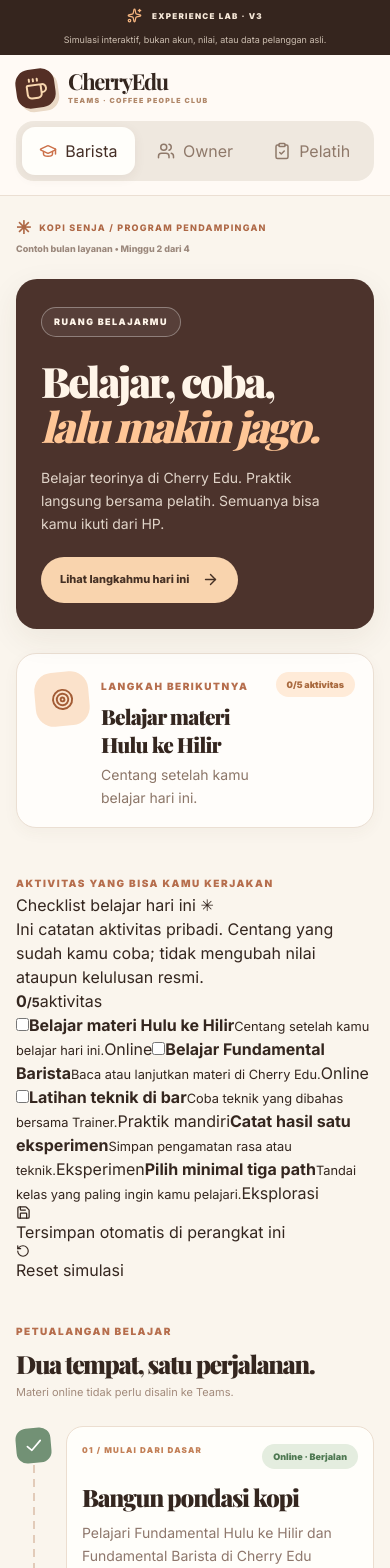
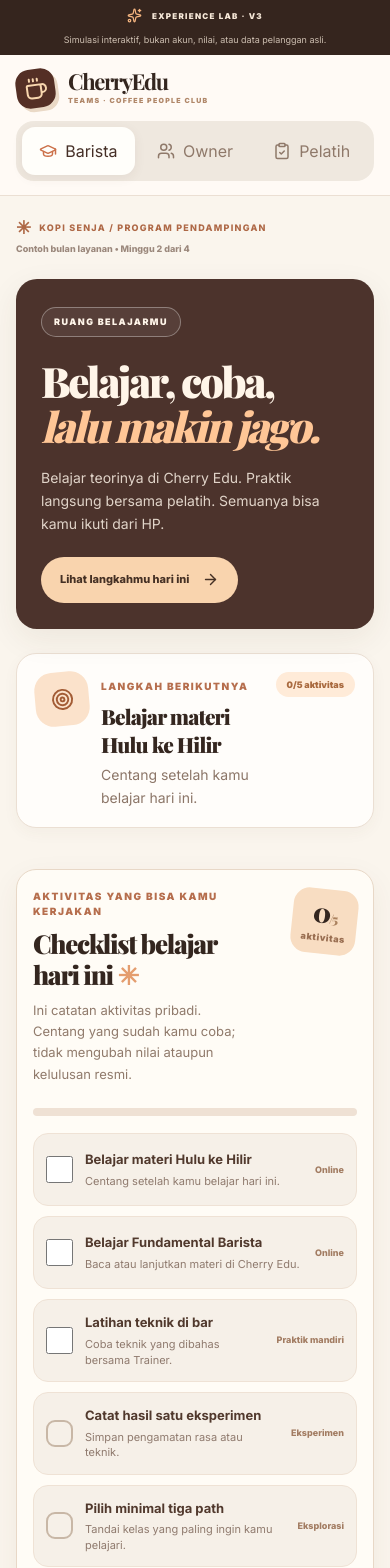
Before and after one commit to hallogroup-hq/cherryedu-teams, a Next.js app: page /experience-lab in a window 390 px wide. Shown: the top 1568 px of the page. Built offline with nearby package versions, Linux system fonts and the light colour scheme.

Commit message:
style(barista): tactile interactive mobile checklist path picker and coffee experiment notebook

```diff
--- a/app/experience-lab/experience-lab.module.css
+++ b/app/experience-lab/experience-lab.module.css
@@ -263,3 +263,92 @@
  .courseCard p{font-size:14px}
  .ownerHero .heroButton,.baristaHero .heroButton,.trainerHero .heroButton{min-height:46px}
 }
+
+/* Barista activity workspace — interactive personal tracking, never official completion. */
+.checklistPanel{border:1px solid #e8d8c7;background:#fffcf6;border-radius:25px;padding:28px;margin-bottom:35px;box-shadow:0 10px 30px #5c3d2510}
+.checklistHeader{display:flex;justify-content:space-between;gap:22px;align-items:flex-start}
+.checklistHeader h2{font:800 clamp(26px,3vw,36px) var(--font-serif),Georgia,serif;letter-spacing:-.05em;line-height:1.19;margin:8px 0 9px}
+.checklistHeader h2 span{color:#e49d6e}
+.checklistHeader p{font-size:13px;line-height:1.65;color:#907a6b;max-width:580px;margin:0}
+.checklistCounter{width:88px;min-height:88px;display:flex;align-items:center;justify-content:center;flex-direction:column;background:#f8ddc2;border-radius:22px;transform:rotate(6deg);flex-shrink:0}
+.checklistCounter>strong{font:800 36px var(--font-serif),Georgia,serif;letter-spacing:-.06em;line-height:1}
+.checklistCounter>strong small{font-size:16px;color:#aa815e}
+.checklistCounter>span{font-size:9px;color:#996e51;font-weight:900;letter-spacing:.06em;margin-top:5px}
+.checklistTrack{margin:23px 0 17px;height:8px;background:#efe1d4;border-radius:99px;overflow:hidden}
+.checklistTrack span{display:block;height:100%;border-radius:99px;background:#ee9b64;transition:width .26s}
+.taskList{display:grid;grid-template-columns:1fr 1fr;gap:10px}
+.taskItem{position:relative;display:flex;align-items:center;gap:12px;border-radius:15px;background:#f6f0e8;border:1px solid #efe2d5;padding:15px;min-height:86px;transition:background .18s,border-color .18s;cursor:pointer;min-width:0}
+.taskItem:hover{border-color:#e9b08a;background:#fff1e4}
+.taskFinished{background:#eaf0e6;border-color:#c7dbc3}
+.taskFinished:hover{background:#eaf0e6;border-color:#8db394}
+.realCheckbox{width:27px;height:27px;flex-shrink:0;accent-color:#5f8465;cursor:pointer}
+.taskIndicator{width:27px;height:27px;flex:0 0 auto;border-radius:9px;border:2px solid #c8b7a6;color:#668a6a;display:grid;place-items:center}
+.taskFinished .taskIndicator{border-color:#92b191;background:#f4faf1}
+.taskText{flex:1;display:flex;flex-direction:column;gap:5px;min-width:0}
+.taskText strong{font-size:12px;line-height:1.45;color:#51392d}
+.taskFinished .taskText strong{color:#496b4e}
+.taskText small{font-size:10px;color:#8f7a6e;line-height:1.4}
+.taskType{font-size:9px;color:#a27c62;font-weight:800;line-height:1.4;flex-shrink:0;max-width:85px;text-align:right}
+.checklistCongrats{display:flex;gap:10px;align-items:center;border-radius:13px;padding:14px;margin-top:14px;background:#e8f1df;color:#527a56;font-size:12px;line-height:1.6;font-weight:800}
+.checklistBottom{display:flex;justify-content:space-between;gap:12px;align-items:center;margin-top:17px;font-size:10px;color:#a08572}
+.checklistBottom>span{display:flex;gap:7px;align-items:center}
+.checklistBottom button{display:flex;align-items:center;gap:6px;background:none;border:0;color:#ad7655;font-size:10px;font-weight:800;text-decoration:underline}
+.courseStudyButton{border:1px solid #d9c9b8;border-radius:13px;display:flex;align-items:center;justify-content:center;gap:9px;width:100%;min-height:47px;padding:9px 12px;color:#755849;background:#fffdf7;font-size:11px;font-weight:850;margin-top:15px;text-align:left}
+.courseStudyButton:hover{background:#fff1df}
+.studyMarked{color:#4b704d;background:#e8f0e4;border-color:#b7d0b0}
+.personalHint{color:#a08879;font-size:10px;line-height:1.5;margin:10px 0 0!important;display:flex;align-items:center;gap:6px}
+.personalHint svg{flex-shrink:0}
+.classSelection{display:flex;flex-direction:column;gap:11px}
+.classSummary{color:#997963;font-size:11px;line-height:1.5}
+.classSummary strong{color:#6d4c35}
+.classList{display:flex;flex-direction:column;background:#faf6f1;border:1px solid #f1e3d5;border-radius:16px;overflow:hidden}
+.classOption,.classSelected{display:flex;align-items:center;gap:12px;min-height:65px;padding:11px 15px;border-bottom:1px solid #ecded1;cursor:pointer;transition:background .18s}
+.classOption:last-child,.classSelected:last-child{border-bottom:0}
+.classOption:hover,.classSelected:hover{background:#fff2e5}
+.classSelected{background:#edf3e9}
+.classOption input,.classSelected input{width:24px;height:24px;accent-color:#638568;flex-shrink:0;cursor:pointer}
+.classOption>span,.classSelected>span{display:flex;flex-direction:column;gap:5px;min-width:0}
+.classOption strong,.classSelected strong{font-size:12px}
+.classOption small,.classSelected small{color:#947e6f;font-size:10px;line-height:1.5}
+.pathHint{display:flex;align-items:center;gap:9px;color:#7f7864;font-size:11px;line-height:1.5;min-height:35px}
+.pathHint svg{flex-shrink:0;color:#739374}
+.experimentJournal{background:#f4e5d1;border:1px solid #ead8bf;border-radius:23px;padding:28px;margin:28px 0 17px;scroll-margin-top:30px}
+.journalTop{display:flex;align-items:start;justify-content:space-between;gap:15px}
+.journalTop h2{font:800 clamp(27px,3vw,34px) var(--font-serif),Georgia,serif;line-height:1.17;letter-spacing:-.05em;margin:9px 0}
+.journalTop p{font-size:12px;color:#8b6e56;line-height:1.7;max-width:670px;margin-bottom:15px}
+.journalCount{border-radius:99px;background:#fff9f0;padding:9px 13px;font-size:10px;font-weight:850;color:#9b7355;flex-shrink:0}
+.journalLabel{font-weight:850;color:#604636;font-size:12px;display:block;margin:9px 0}
+.experimentJournal textarea{width:100%;display:block;font:14px/1.6 var(--font-sans),Inter,system-ui,sans-serif;min-height:119px;resize:vertical;color:#463126;background:#fffaf3;border:1px solid #e4c7a9;border-radius:14px;padding:15px}
+.experimentJournal textarea::placeholder{color:#ac947e}
+.journalControls{display:flex;align-items:center;justify-content:space-between;gap:15px;margin-top:12px}
+.journalControls>span{font-size:11px;color:#9e806a;line-height:1.5}
+.journalControls button{display:flex;align-items:center;gap:9px;min-height:44px;background:#4c342a;color:#fff9ef;border:0;border-radius:99px;font-weight:850;font-size:12px;padding:11px 17px}
+.journalControls button:hover{background:#6d4938}
+.journalMessage{font-size:11px;color:#426d4b;font-weight:800;background:#e5efda;padding:12px;border-radius:11px;margin-top:12px}
+.savedEntries{margin-top:24px;border-top:1px solid #dfc9b2;padding-top:20px}
+.savedEntries article{border-radius:11px;background:#fff9ef;padding:14px;margin-top:10px}
+.savedEntries article span{font-size:9px;color:#a47e59;font-weight:850}
+.savedEntries article p{font-size:12px;color:#634936;line-height:1.7;margin:6px 0 0}
+.journalDisclaimer{font-size:10px;color:#9d7e63;display:flex;gap:7px;align-items:flex-start;margin:19px 0 0;line-height:1.7}
+.journalDisclaimer svg{flex-shrink:0;margin-top:1px}
+@media(max-width:840px){.taskList{grid-template-columns:1fr}.taskItem{min-height:73px}.checklistPanel{padding:23px}}
+@media(max-width:560px){
+ .checklistPanel{padding:19px 16px;border-radius:20px}
+ .checklistHeader p{font-size:13px}
+ .checklistCounter{width:65px;min-height:65px;border-radius:16px}
+ .checklistCounter>strong{font-size:27px}
+ .checklistCounter>strong small{font-size:13px}
+ .checklistHeader h2{font-size:26px}
+ .taskItem{padding:13px 12px;min-height:73px}
+ .taskText strong{font-size:13px}
+ .taskText small{font-size:11px}
+ .taskType{font-size:9px;max-width:69px}
+ .checklistBottom{align-items:flex-start;flex-direction:column}
+ .experimentJournal{padding:20px 16px}
+ .journalTop h2{font-size:27px}
+ .journalTop p{font-size:13px}
+ .journalCount{font-size:9px}
+ .journalControls{flex-direction:column;align-items:stretch}
+ .journalControls button{justify-content:center}
+ .experimentJournal textarea{font-size:16px}
+}
```
